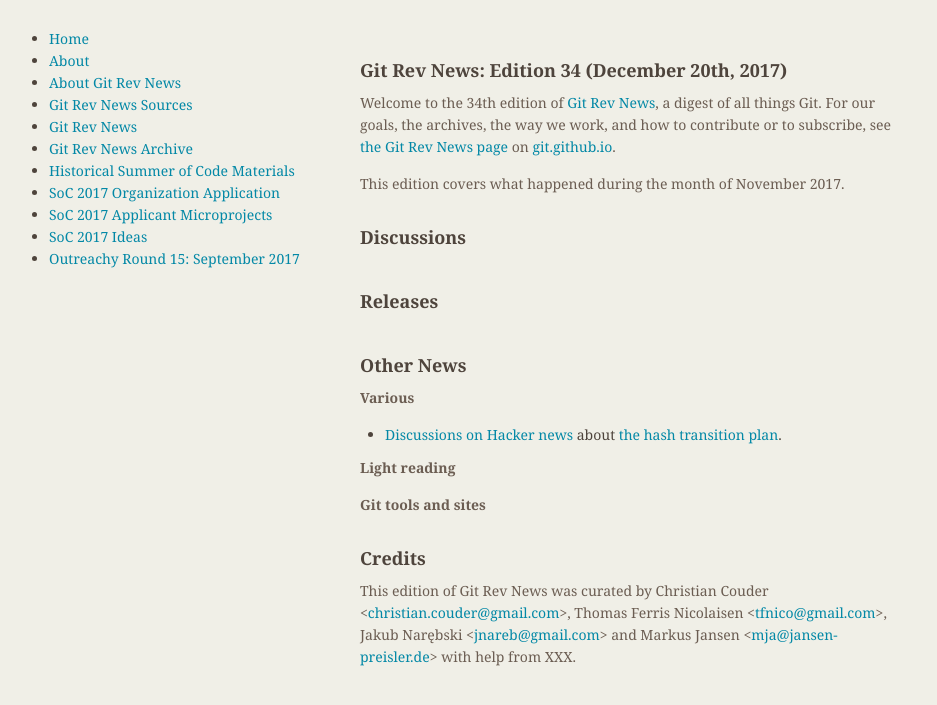
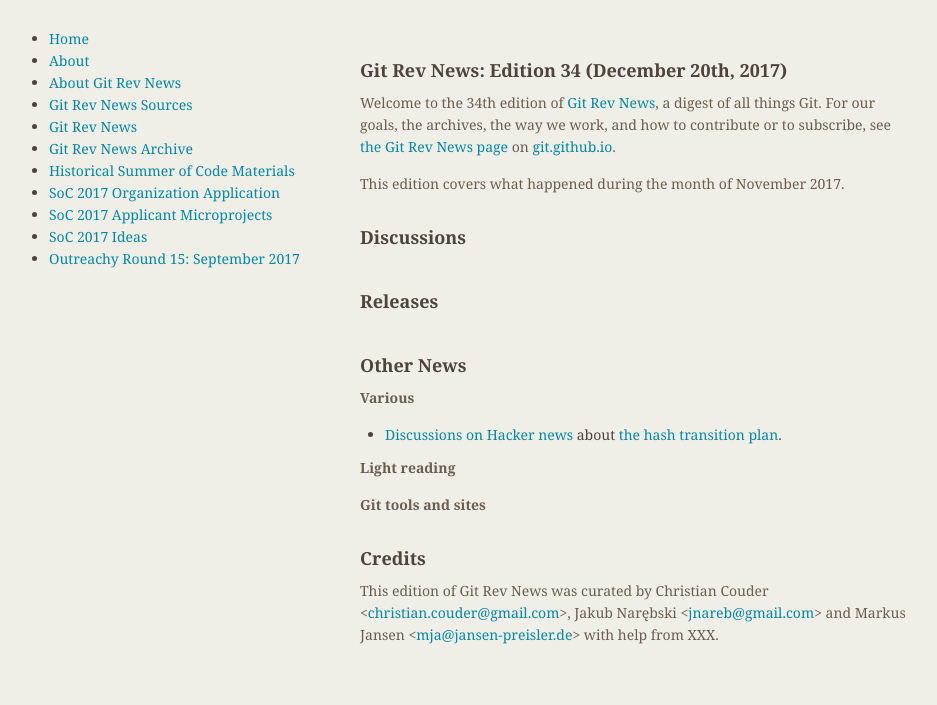
Before and after one commit to git/git.github.io, a Jekyll site: the page built from rev_news/drafts/edition-34.md, in a window 1280 px wide. Shown: the top 705 px of the page, without its empty margins (174-1111 px from the left). Built offline with Jekyll 4.4.1, drawn with Linux system fonts in a browser that asks for light colours.

Commit message:
rn-34: remove Thomas from the team

```diff
--- a/rev_news/drafts/edition-34.md
+++ b/rev_news/drafts/edition-34.md
@@ -52,7 +52,6 @@
 
 This edition of Git Rev News was curated by
 Christian Couder &lt;<christian.couder@gmail.com>&gt;,
-Thomas Ferris Nicolaisen &lt;<tfnico@gmail.com>&gt;,
 Jakub Narębski &lt;<jnareb@gmail.com>&gt; and
 Markus Jansen &lt;<mja@jansen-preisler.de>&gt;
 with help from XXX.
```
